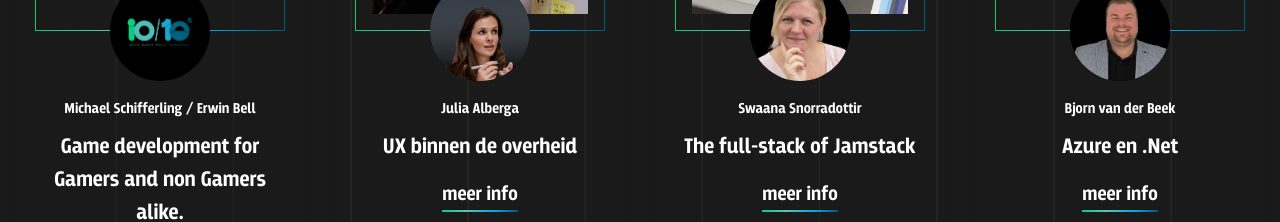
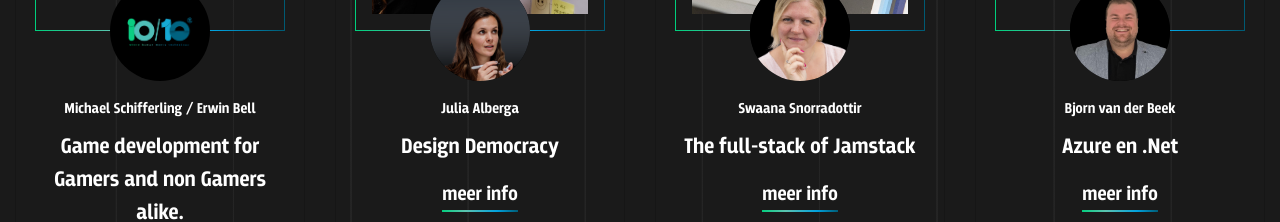
Before and after one commit to J-nextgroup/io10, an Angular app: page / in a window 1280 px wide. Shown: the part 1520-1742 px from the top of the page. Built offline with nearby package versions, Linux system fonts and the light colour scheme.

Commit message:
update gh-pages

```diff
--- a/src/app/data.ts
+++ b/src/app/data.ts
@@ -40,7 +40,7 @@ export const speakers: Speaker[] = [
     isDefaultPicture: false,
     isDefaultBanner: false,
     title: 'Julia Alberga',
-    subject: 'UX binnen de overheid',
+    subject: 'Design Democracy',
     location: 'Vancouver',
     time: '',
     description:
```
Also changed, not shown: 8 other files (tests, documents, lock files or other folders).
